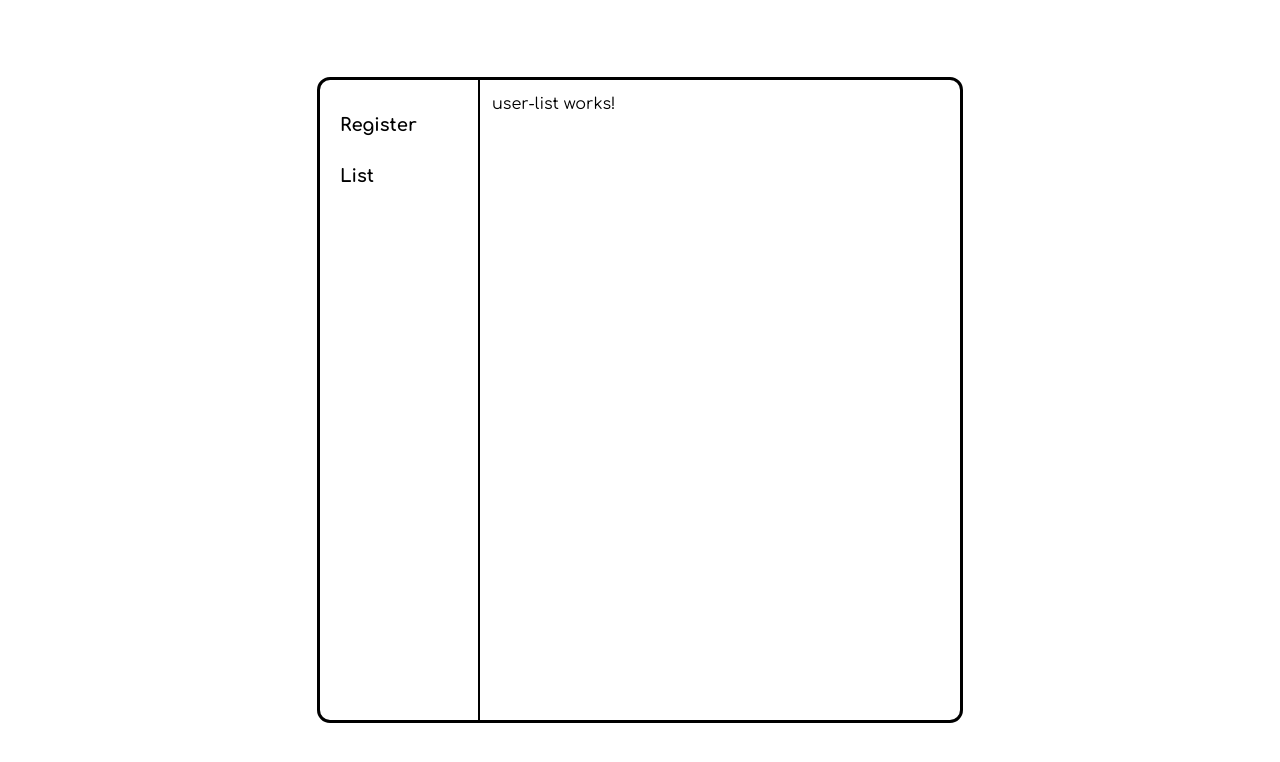
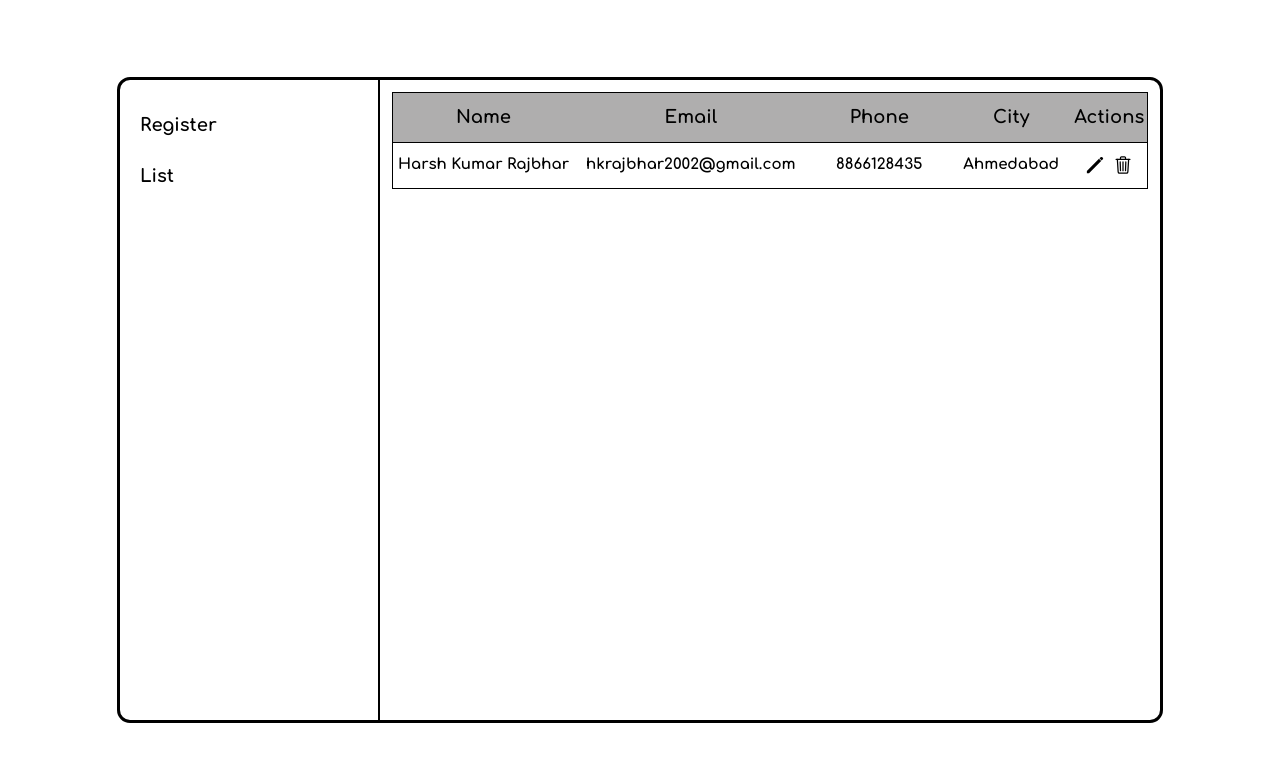
Before and after one commit to HarshRajbhar/sattrix-assignment, an Angular app: page /dashboard/user-list in a window 1280 px wide. Shown: the top 762 px of the page. Built offline with nearby package versions, Linux system fonts and the light colour scheme.

Commit message:
user list design completed

```diff
--- a/src/app/app.component.html
+++ b/src/app/app.component.html
@@ -1,5 +1,5 @@
 <div class="main-body flex justify-center items-center relative" #mainbody>
-  <div class="w-1/2 h-[80%]">
+  <div class="w-[65rem] h-[80%]">
     <router-outlet></router-outlet>
   </div>
 </div>
--- a/src/app/register-user/register-user.component.html
+++ b/src/app/register-user/register-user.component.html
@@ -21,5 +21,5 @@
   </div>
 
   <!-- Login -->
-  <button class="login-btn mt-5" role="button">Submit</button>
+  <button class="btn mt-5" role="button">Submit</button>
 </section>
--- a/src/app/user-list/user-list.component.html
+++ b/src/app/user-list/user-list.component.html
@@ -1 +1,37 @@
-<p>user-list works!</p>
+<table class="w-full h-auto border overflow-auto">
+  <thead class="Grid">
+    <th>Name</th>
+    <th>Email</th>
+    <th>Phone</th>
+    <th>City</th>
+    <th>Actions</th>
+  </thead>
+  <tbody class="">
+    <tr
+      class="w-full Grid"
+      style="border-top: 1px solid black"
+      *ngFor="let data of user_list; let i = index"
+    >
+      <td>{{ data.name }}</td>
+      <td>{{ data.email }}</td>
+      <td>{{ data.phone }}</td>
+      <td>{{ data.city }}</td>
+      <td class="w-full flex justify-center items-center">
+        <!-- edit -->
+        <img
+          class="w-5 cursor-pointer h-5 mr-2"
+          src="/assets/svgs/pencil-sharp.svg"
+          alt="/assets/svgs/pencil-sharp.svg"
+          (click)="edit(i)"
+        />
+        <!-- Delete -->
+        <img
+          (click)="dlt(i)"
+          class="w-5 cursor-pointer h-5"
+          src="/assets/svgs/trash-outline.svg"
+          alt="/assets/svgs/trash-outline.svg"
+        />
+      </td>
+    </tr>
+  </tbody>
+</table>
--- a/src/app/user-list/user-list.component.scss
+++ b/src/app/user-list/user-list.component.scss
@@ -0,0 +1,30 @@
+table {
+  thead {
+    padding: 10px 0;
+    background-color: rgb(175, 174, 174);
+    th {
+      text-align: center;
+      font-size: 18px;
+      font-weight: 700;
+    }
+  }
+  tr {
+    padding: 10px 0;
+    background-color: white;
+    align-items: center;
+  }
+  td {
+    text-align: center;
+    font-size: 15px;
+    font-weight: 700;
+  }
+
+  .Grid {
+    display: grid;
+    grid-template-columns: 24% 31% 19% 16% 10%;
+  }
+}
+
+.border {
+  border: 1px solid black;
+}
--- a/src/app/user-list/user-list.component.ts
+++ b/src/app/user-list/user-list.component.ts
@@ -1,13 +1,35 @@
+import { NgFor } from '@angular/common';
 import { Component } from '@angular/core';
-import { CommonModule } from '@angular/common';
 
+interface table {
+  name: string;
+  city: string;
+  email: string;
+  phone: string;
+}
 @Component({
   selector: 'app-user-list',
   standalone: true,
-  imports: [CommonModule],
+  imports: [NgFor],
   templateUrl: './user-list.component.html',
-  styleUrls: ['./user-list.component.scss']
+  styleUrls: ['./user-list.component.scss'],
 })
 export class UserListComponent {
+  user_list: table[] = [
+    {
+      name: 'Harsh Kumar Rajbhar',
+      email: 'hkrajbhar2002@gmail.com',
+      phone: '8866128435',
+      city: 'Ahmedabad',
+    },
+  ];
 
+  edit(id: number) {
+    console.log('Edit' + ' ' + id);
+  }
+
+  dlt(id: number) {
+    this.user_list.splice(id, 1);
+    console.log(id);
+  }
 }
```
Also changed, not shown: src/assets/svgs/pencil-sharp.svg (added), src/assets/svgs/trash-outline.svg (added).
